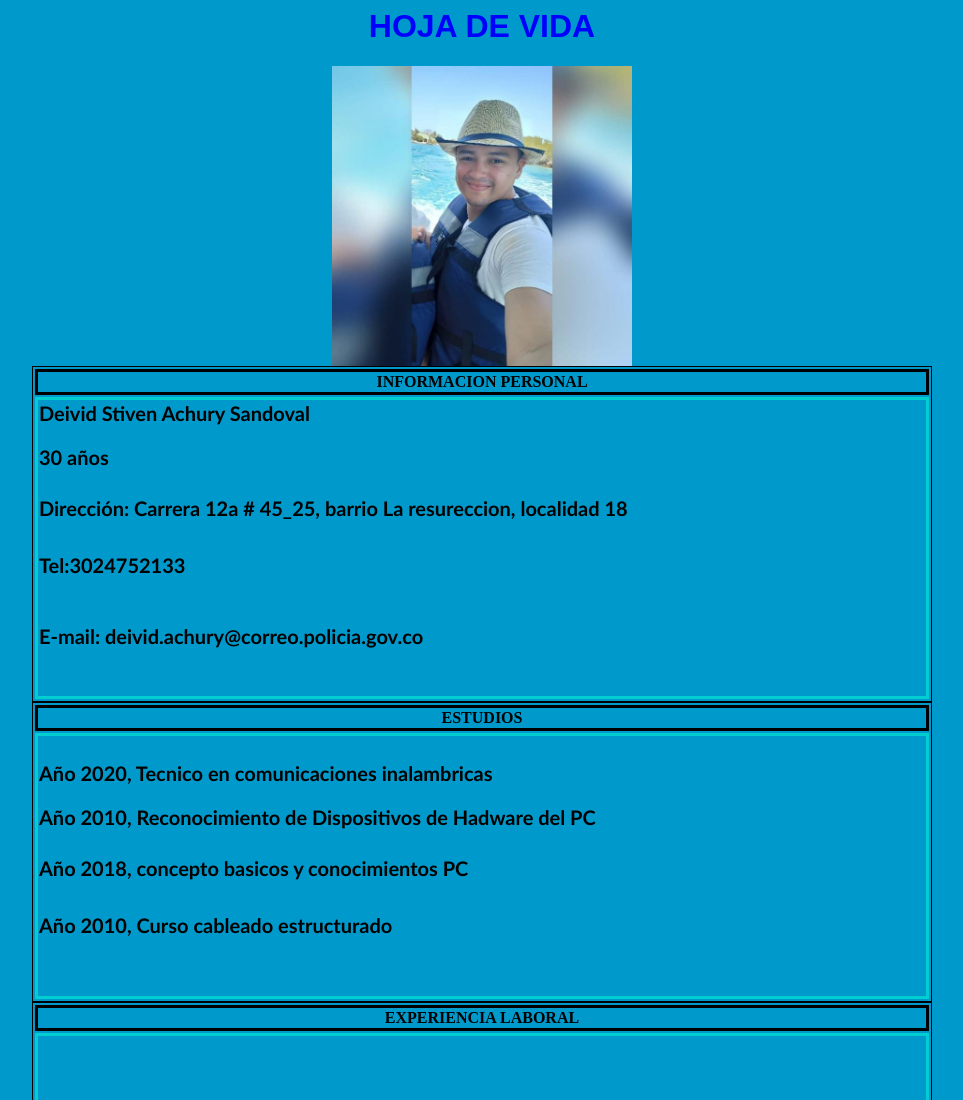
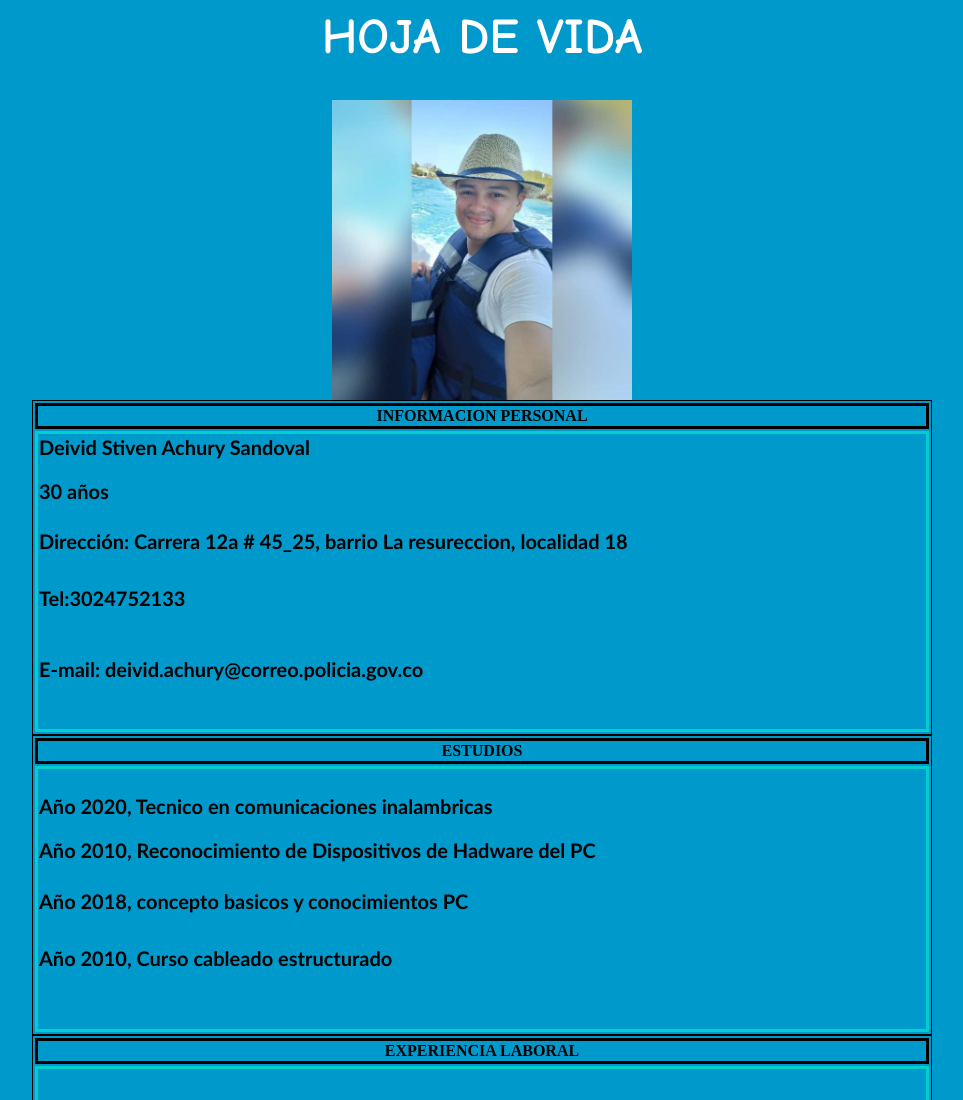
Before and after one commit to MeminJR03/hoja-de-vida, a plain HTML site: page index.html in a window 1280 px wide. Shown: the top 1100 px of the page, without its empty margins (158-1121 px from the left). Drawn offline with Linux system fonts and the light colour scheme.

Commit message:
casi final

```diff
--- a/index.html
+++ b/index.html
@@ -26,8 +26,8 @@
             font-weight: bold;
         }
         h1 {
-            text-align: center;font-family: Arial; color: blue;
-        }
+                    text-align: center;                    font-family: 'Comic Sans MS' ;                    color: white  ; font-size: 50;
+                }
         h3, h2, h4, h5, h6 {
             text-align: initial ;font-family: Calibri ; color: black; font-size: 20;
             }
```
